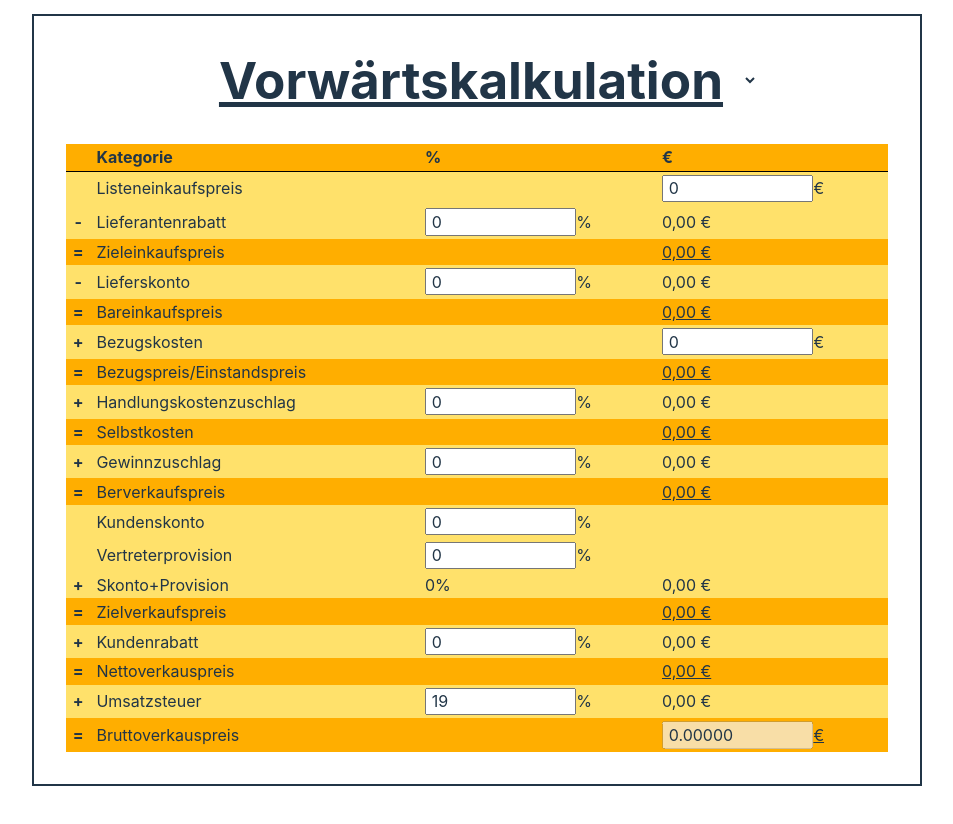
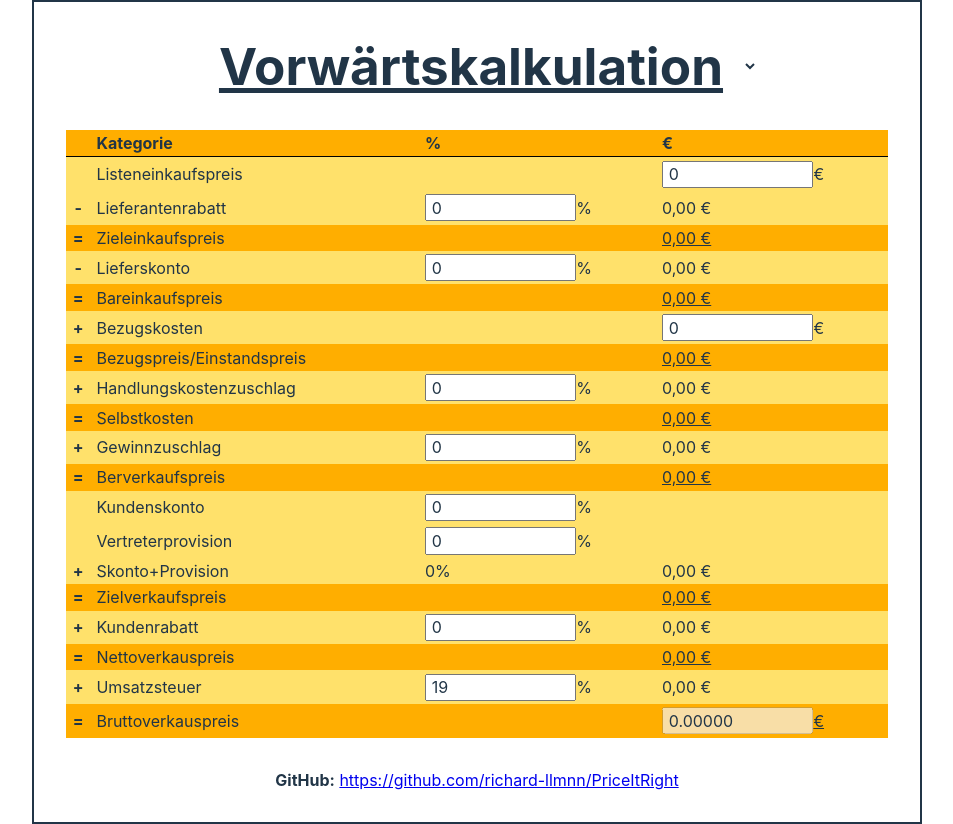
Before and after one commit to richard-llmnn/PriceItRight, a Svelte app: page / in a window 1280 px wide. Shown: the whole page, without its empty margins (163-1116 px from the left). Before the commit the page ends 800 px from the top, so only its background shows below. Built offline with nearby package versions, Linux system fonts and the light colour scheme.

Commit message:
add link to github repo

```diff
--- a/src/App.svelte
+++ b/src/App.svelte
@@ -212,3 +212,5 @@
         <EuroInput slot="second" valueStoreKey="bruttoverkaufspreis_data" disabled={mode === 1} />
     </Eintrag>
 </table>
+
+<p id="github-text"><b>GitHub:</b> <a href="https://github.com/richard-llmnn/PriceItRight">https://github.com/richard-llmnn/PriceItRight</a></p>
--- a/src/app.css
+++ b/src/app.css
@@ -88,3 +88,8 @@ input[type="number"] {
 .bright-yellow {
     background-color: #ffe16b;
 }
+
+#github-text {
+    margin-top: 2rem;
+    margin-bottom: 0;
+}
```
